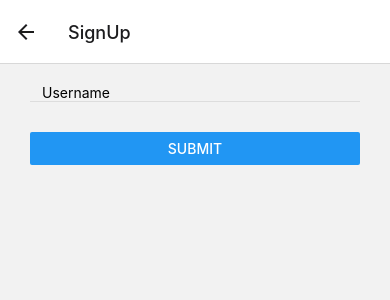
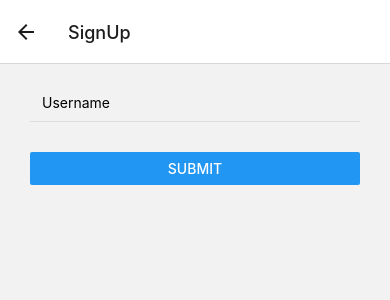
Before and after one commit to Keyri-Co/react-native-keyri, a React Native app in the folder example/: screen /SignUp in a window 390 px wide. Shown: the top 300 px of the page. Built offline with nearby package versions, Linux system fonts and the light colour scheme; what react-native-keyri would draw is missing.

Commit message:
Fix username input style

```diff
--- a/example/src/screens/sign-up/index.tsx
+++ b/example/src/screens/sign-up/index.tsx
@@ -52,6 +52,7 @@ const styles = StyleSheet.create({
     paddingHorizontal: 12,
     marginHorizontal: 30,
     marginVertical: 20,
+    paddingVertical: 10,
   },
   button: {
     marginHorizontal: 30,
```
